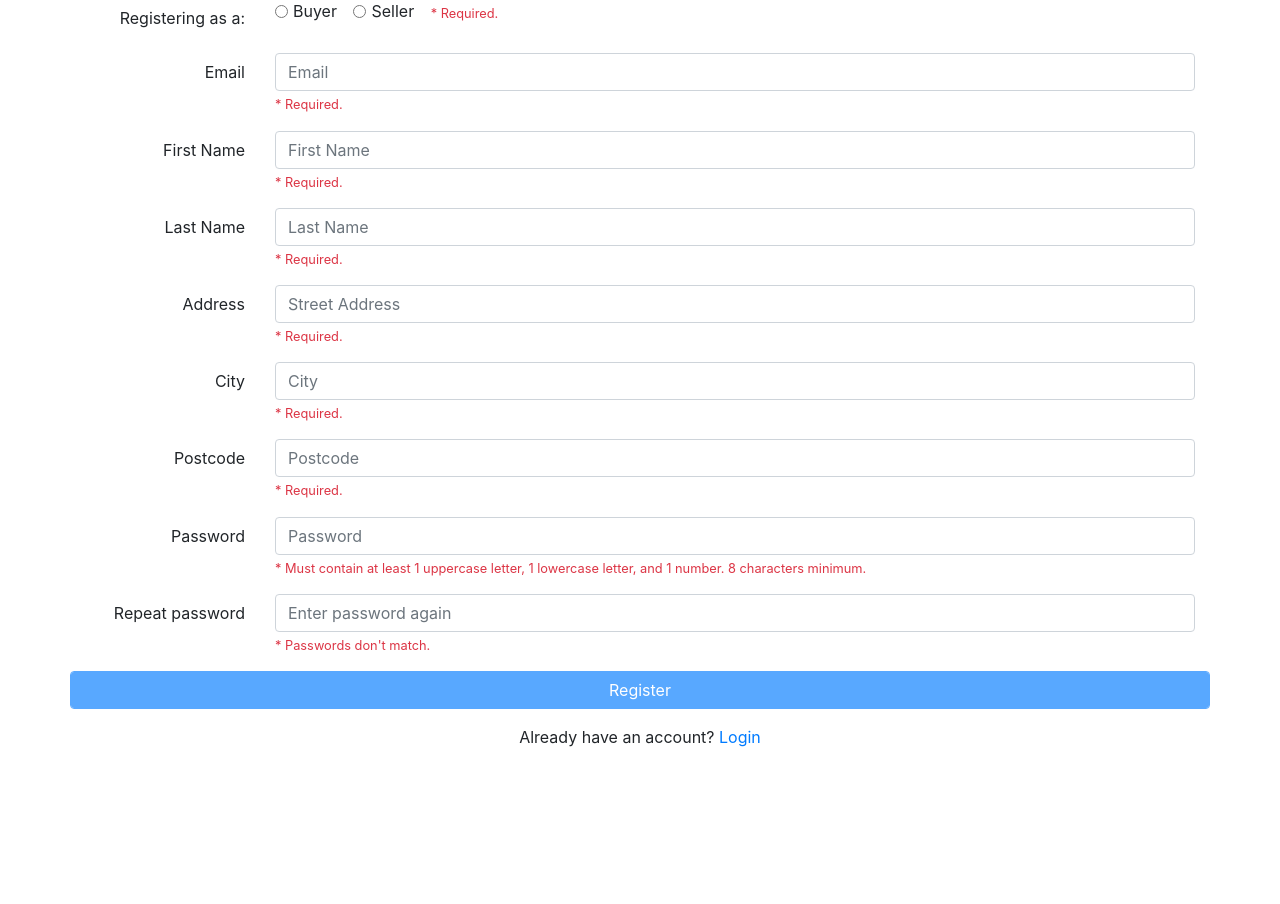
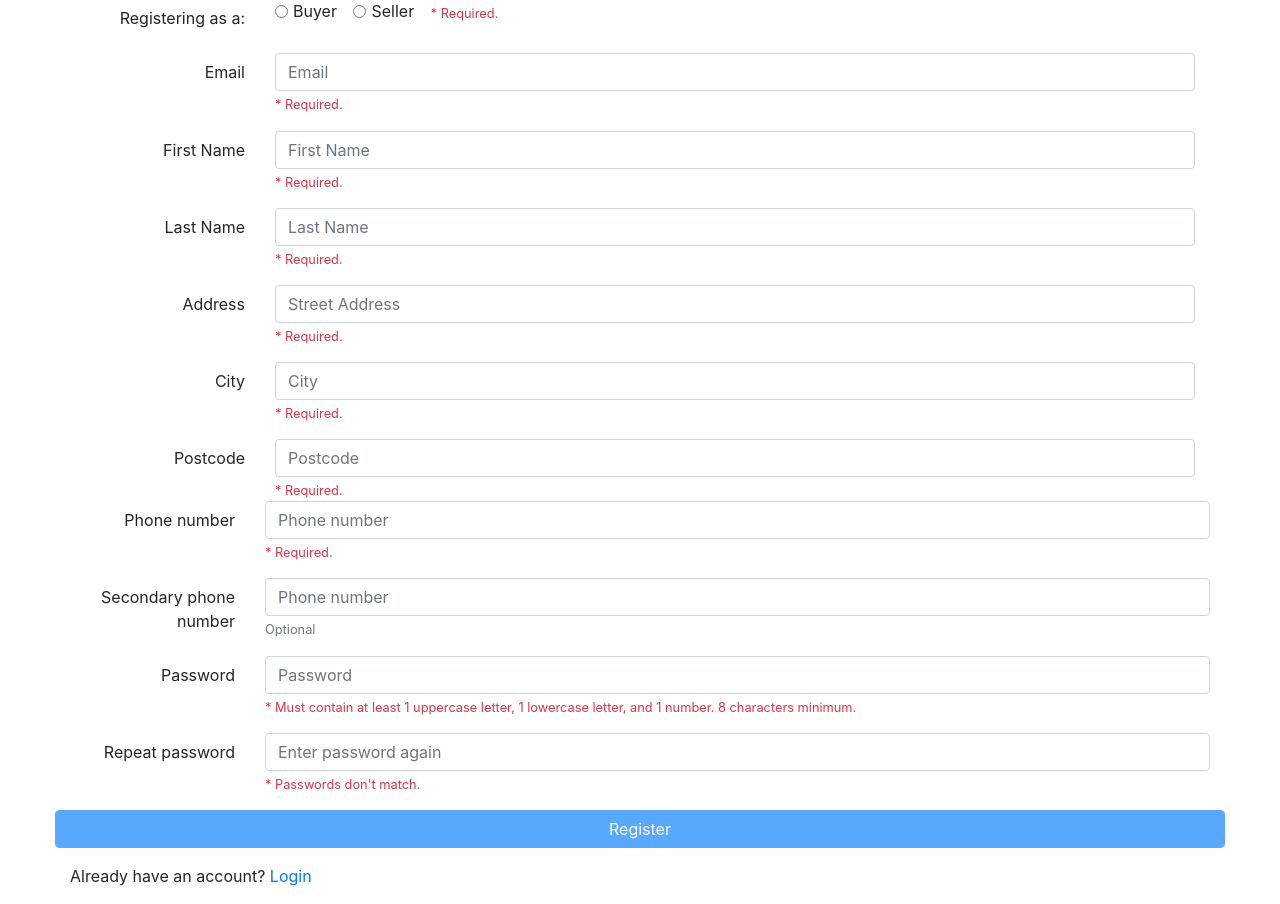
Before and after one commit to gearhere/auction-house, a PHP site: page /register.php in a window 1280 px wide. Shown: the part 185-1089 px from the top of the page. Before the commit the page ends 932 px from the top, so only its background shows below. Run offline with PHP 8.4, Linux system fonts and the light colour scheme.

Commit message:
Update register.php

```diff
--- a/auction/register.php
+++ b/auction/register.php
@@ -61,6 +61,19 @@
       <input type="text" class="form-control" id="postcode" name="postcode" placeholder="Postcode">
       <small id="postcodeHelp" class="form-text text-muted"><span class="text-danger">* Required.</span></small>
 	</div>
+	   <div class="form-group row">
+    <label for="phoneNo" class="col-sm-2 col-form-label text-right">Phone number</label>
+	<div class="col-sm-10">
+      <input type="text" class="form-control" id="phoneNo" name="phoneNo" placeholder="Phone number">
+      <small id="phoneNoHelp" class="form-text text-muted"><span class="text-danger">* Required.</span></small>
+	</div>
+  </div>
+  <div class="form-group row">
+    <label for="secondaryPhoneNo" class="col-sm-2 col-form-label text-right">Secondary phone number</label>
+	<div class="col-sm-10">
+      <input type="text" class="form-control" id="secondaryPhoneNo" name="secondaryPhoneNo" placeholder="Phone number">
+      <small id="secondaryPhoneNoHelp" class="form-text text-muted">Optional</span></small>
+	</div>
   </div>
   <div class="form-group row">
     <label for="passwordReg" class="col-sm-2 col-form-label text-right">Password</label>
@@ -87,6 +100,8 @@
 <script>
 
 inputs = document.getElementsByTagName('input');
+	document.getElementById("phoneNo").addEventListener("keyup",checkForm);
+
 
 for (i = 0; i<inputs.length; ++i ) {
   inputs[i].addEventListener("keyup",checkForm);
@@ -101,6 +116,13 @@ function checkEmail() {
   else {document.getElementById("emailHelp").style.display = "block"; return false}
 
 }
+	function checkNumber() {
+  var phoneNumber = inputs.namedItem("phoneNo").value;
+  if ((typeof Number(phoneNumber)) == 'number' && phoneNumber.length>8) {document.getElementById("phoneNoHelp").style.display="none";return true;}
+  else {document.getElementById("phoneNoHelp").style.display="block";return false;}
+
+}
+
 
 function checkOther(element) {
 if (element.value.length >= 3) {
@@ -166,6 +188,7 @@ function checkForm() {
   checkMatch();
   checkEmail();
   checkRadio();
+  checkNumber();
   checkOther(inputs.namedItem("firstName"));
   checkOther(inputs.namedItem("lastName"));
   checkOther(inputs.namedItem("streetAddress"));
@@ -175,6 +198,7 @@ function checkForm() {
                         checkMatch() &&
                         checkEmail() &&
                         checkRadio() &&
+			checkNumber() &&
                         checkOther(inputs.namedItem("firstName")) &&
                         checkOther(inputs.namedItem("lastName")) &&
                         checkOther(inputs.namedItem("streetAddress")) &&
```
